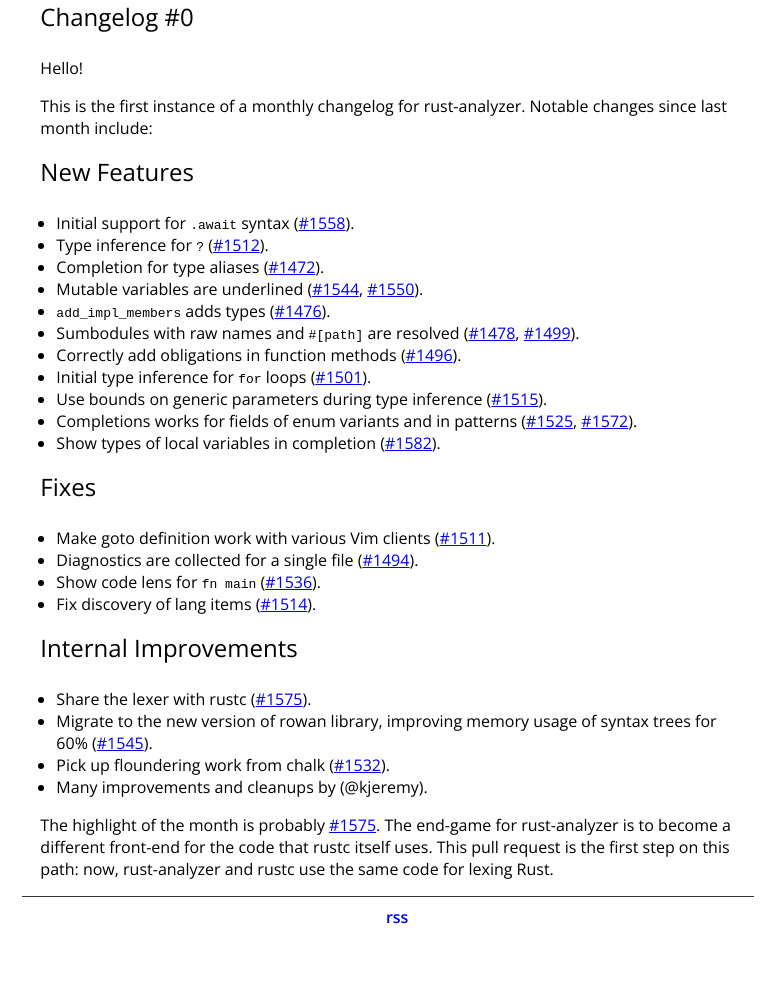
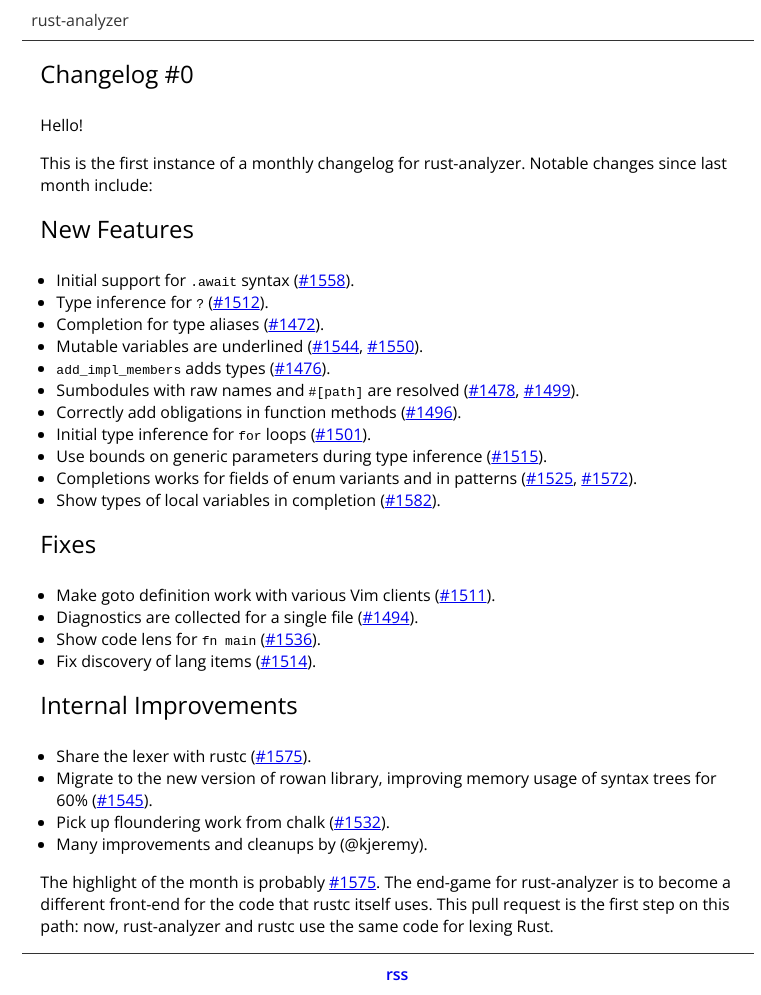
Before and after one commit to rust-analyzer/rust-analyzer.github.io, a Jekyll site: the page built from _posts/2019-07-24-changelog-0.md, in a window 1280 px wide. Shown: the whole page, without its empty margins (252-1013 px from the left). Built offline with Jekyll 4.4.1, drawn with Linux system fonts in a browser that asks for light colours; before the commit the page ends 937 px from its top, so only the background shows below that.

Commit message:
nav links for non-home page

```diff
--- a/_layouts/default.html
+++ b/_layouts/default.html
@@ -17,6 +17,12 @@
 </head>
 
 <body>
+  {% if page.url != "/" %}
+  <header>
+    <a class="nav-link site-title" href="{{ site.baseurl }}/">{{ site.title }}</a>
+  </header>
+  {% endif %}
+
   <main>
     {{ content }}
   </main>
--- a/css/main.css
+++ b/css/main.css
@@ -30,6 +30,30 @@
     align-items: center;
     min-height: 100vh;
     font-family: "Open Sans", "DejaVu Sans", sans-serif;
+}
+
+header {
+    display: flex;
+    justify-content: space-between;
+    align-items: baseline;
+    width: 100%;
+    max-width: 80ch;
+    padding: 1ch;
+    margin-bottom: 1em;
+    border-bottom: 1px solid rgba(0, 0, 0, .8);
+}
+
+.nav-link {
+	font-family: "Open Sans", "DejaVu Sans", sans-serif;
+	font-weight: 400;
+	font-style: normal;
+	color: rgba(0, 0, 0, .8);
+    text-decoration: none;
+}
+
+.nav-link:hover {
+    color: rgba(0, 0, 0, .8);
+    text-decoration: underline;
 }
 
 main {
```
